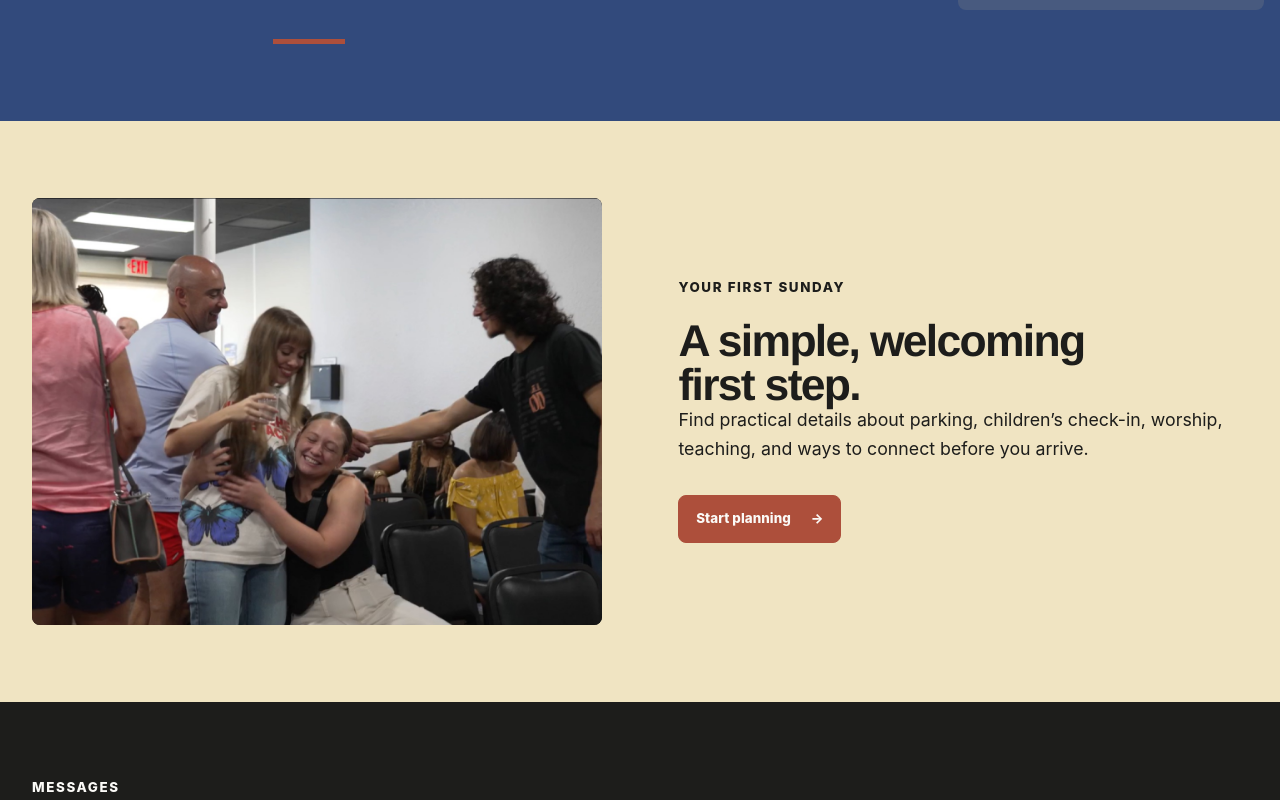
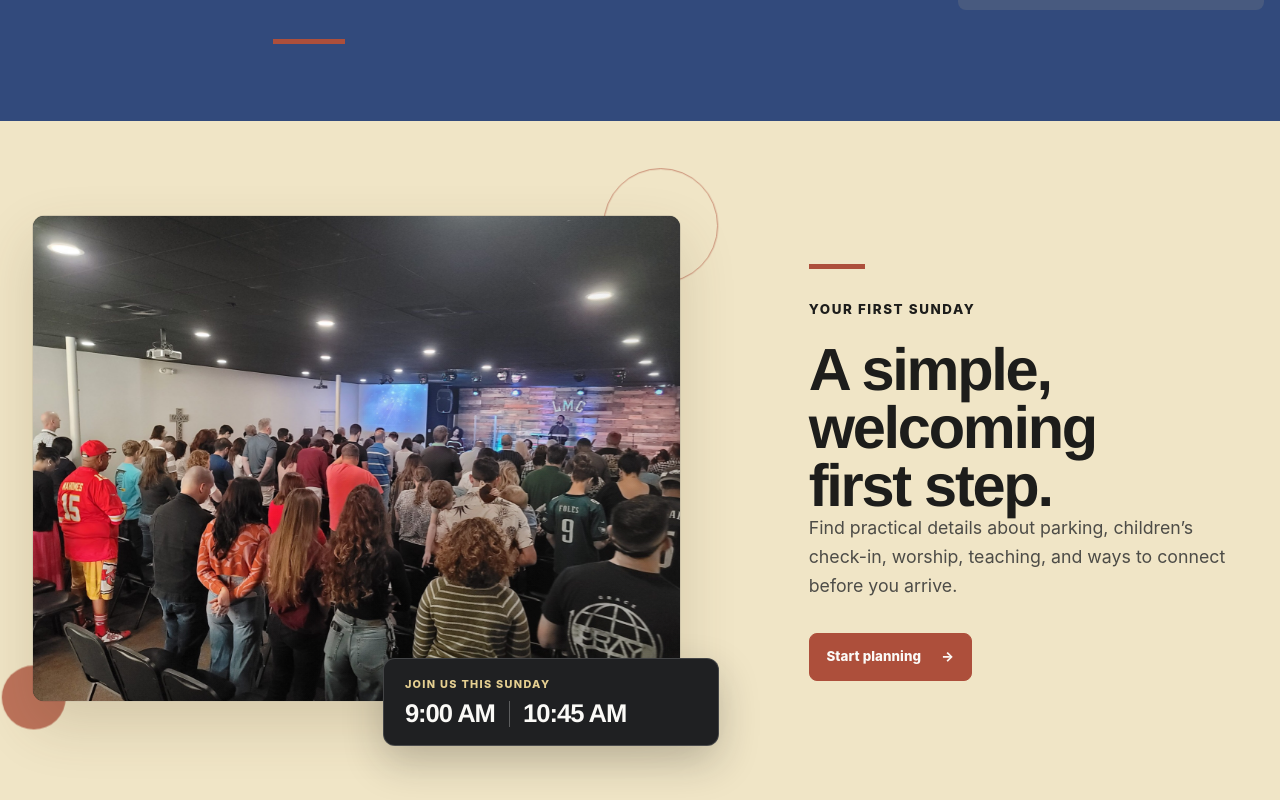
Before and after one commit to living-message-church/living-message-church, a Next.js app: page / in a window 1280 px wide. Shown: the part 1380-2180 px from the top of the page. Built offline with nearby package versions, Linux system fonts and the light colour scheme.

Commit message:
Elevate first visit invitation

```diff
--- a/src/components/sections/visit-editorial.tsx
+++ b/src/components/sections/visit-editorial.tsx
@@ -1,4 +1,4 @@
-import { homePhotography, homeSections } from "@/content";
+import { homePhotography, homeSections, serviceTimes } from "@/content";
 import { ActionGroup } from "@/components/ui/action-link";
 import { MediaFrame } from "@/components/ui/media-frame";
 import { Section } from "@/components/ui/section";
@@ -6,10 +6,30 @@ import { Eyebrow, Heading } from "@/components/ui/typography";
 
 export function VisitEditorial() {
   const content = homeSections.visit;
+  const inPerson = serviceTimes.filter((service) => service.format === "in-person");
+
   return (
-    <Section tone={content.tone} labelledBy="visit-title" containerClassName="feature-grid">
-      <MediaFrame image={homePhotography.visit} label="First-visit and welcome-team photography" ratio="landscape" tone="gold" />
-      <div className="feature-copy">
+    <Section className="visit-section" tone={content.tone} labelledBy="visit-title" containerClassName="feature-grid visit-grid">
+      <div className="visit-visual">
+        <div className="visit-image-shell">
+          <MediaFrame
+            image={homePhotography.visit}
+            label="Living Message Church gathered for worship"
+            ratio="landscape"
+            tone="gold"
+            sizes="(max-width: 48rem) 100vw, (max-width: 100rem) 58vw, 58rem"
+          />
+        </div>
+        <div className="visit-time-card">
+          <span>Join us this Sunday</span>
+          <div aria-label={`Sunday service times: ${inPerson.map((service) => service.time).join(" and ")}`}>
+            {inPerson.map((service) => <strong key={service.id}>{service.time}</strong>)}
+          </div>
+        </div>
+        <span className="visit-orbit visit-orbit-one" aria-hidden="true" />
+        <span className="visit-orbit visit-orbit-two" aria-hidden="true" />
+      </div>
+      <div className="feature-copy visit-copy">
         <Eyebrow>{content.eyebrow}</Eyebrow>
         <Heading id="visit-title">{content.title}</Heading>
         <p>{content.body}</p>
--- a/src/content/images.ts
+++ b/src/content/images.ts
@@ -14,8 +14,8 @@ export const homePhotography: {
   ministries: Record<string, ContentImage>;
 } = {
   visit: approved(
-    "/images/general/living-message-community-welcome.jpg",
-    "People welcoming one another at a Living Message Church gathering.",
+    "/images/general/living-message-worship-gathering.jpg",
+    "The Living Message Church congregation gathered for worship.",
   ),
   message: approved(
     "/images/general/living-message-bible-teaching.jpg",
@@ -42,7 +42,10 @@ export const homePhotography: {
 };
 
 export const pagePhotography: Record<string, ContentImage> = {
-  "/new-here": homePhotography.visit,
+  "/new-here": approved(
+    "/images/general/living-message-community-welcome.jpg",
+    "People welcoming one another at a Living Message Church gathering.",
+  ),
   "/contact": approved(
     "/images/general/living-message-lobby-community.jpg",
     "People connecting in the lobby at Living Message Church.",
--- a/src/styles/globals.css
+++ b/src/styles/globals.css
@@ -138,6 +138,28 @@ button, input, textarea, select { font: inherit; }
 .identity-layout > .media-frame { width: 100%; max-width: 24rem; justify-self: end; border: 1px solid rgb(255 255 255 / 0.18); border-bottom: 0.4rem solid var(--color-coral); box-shadow: 1rem 1rem 0 rgb(229 207 145 / 0.12); }
 .identity-layout > .media-frame .media-image { object-position: center 42%; }
 .feature-grid, .message-feature, .outreach-grid, .invitation-grid { display: grid; align-items: center; grid-template-columns: repeat(2, minmax(0, 1fr)); gap: clamp(3rem, 6vw, 6rem); }
+.visit-section { background: color-mix(in srgb, var(--color-gold) 48%, var(--color-paper-bright)); }
+.visit-grid { grid-template-columns: minmax(0, 1.22fr) minmax(20rem, 0.78fr); gap: clamp(3rem, 7vw, 7rem); }
+.visit-visual { position: relative; isolation: isolate; padding: 1.1rem clamp(1.5rem, 3vw, 3rem) 2.8rem 0; }
+.visit-image-shell { position: relative; z-index: 1; overflow: hidden; border: 1px solid rgb(29 29 27 / 0.14); border-radius: var(--radius-md); box-shadow: 0 1.5rem 3.5rem rgb(75 57 27 / 0.16); }
+.visit-image-shell::after { position: absolute; inset: 0; background: linear-gradient(135deg, transparent 45%, rgb(29 29 27 / 0.22)); content: ""; pointer-events: none; }
+.visit-image-shell .media-frame { border-radius: 0; aspect-ratio: 4 / 3; }
+.visit-image-shell .media-image { object-position: center 58%; animation: visit-image-drift 18s ease-in-out infinite alternate; }
+.visit-time-card { position: absolute; z-index: 3; right: 0; bottom: 0; width: min(21rem, 68%); border: 1px solid rgb(255 255 255 / 0.16); border-radius: var(--radius-md); background: color-mix(in srgb, var(--color-ink) 94%, var(--color-cobalt)); color: var(--color-paper-bright); padding: 1.15rem 1.3rem; box-shadow: 0 1rem 2.5rem rgb(29 29 27 / 0.24); animation: visit-card-float 6s ease-in-out infinite; }
+.visit-time-card > span { display: block; margin-bottom: 0.65rem; color: var(--color-gold); font-size: 0.68rem; font-weight: 820; letter-spacing: 0.12em; line-height: 1.2; text-transform: uppercase; }
+.visit-time-card > div { display: flex; align-items: center; gap: 0.85rem; }
+.visit-time-card strong { font-family: var(--font-display); font-size: clamp(1.25rem, 1rem + 0.75vw, 1.75rem); letter-spacing: -0.04em; line-height: 1; white-space: nowrap; }
+.visit-time-card strong + strong { border-left: 1px solid rgb(255 255 255 / 0.28); padding-left: 0.85rem; }
+.visit-orbit { position: absolute; z-index: -1; border-radius: 50%; pointer-events: none; }
+.visit-orbit-one { top: -1.25rem; right: 0.75rem; width: clamp(5rem, 9vw, 8rem); border: 1px solid color-mix(in srgb, var(--color-coral) 60%, transparent); aspect-ratio: 1; animation: visit-orbit-drift 9s ease-in-out infinite alternate; }
+.visit-orbit-two { bottom: 1rem; left: -2rem; width: clamp(3rem, 5vw, 5rem); background: color-mix(in srgb, var(--color-coral) 76%, transparent); aspect-ratio: 1; animation: visit-orbit-drift 7s ease-in-out -2s infinite alternate-reverse; }
+.visit-copy { position: relative; z-index: 1; }
+.visit-copy::before { display: block; width: 3.5rem; height: 0.3rem; margin-bottom: var(--space-5); background: var(--color-coral); content: ""; }
+.visit-copy .heading { max-width: 11ch; font-size: clamp(2.6rem, 1.8rem + 2.4vw, 4.5rem); }
+.visit-copy > p:not(.eyebrow) { max-width: 34ch; color: var(--color-ink-soft); }
+@keyframes visit-image-drift { from { transform: scale(1.015); } to { transform: scale(1.07); } }
+@keyframes visit-card-float { 0%, 100% { transform: translateY(0); } 50% { transform: translateY(-0.45rem); } }
+@keyframes visit-orbit-drift { from { transform: translate3d(0, 0, 0); } to { transform: translate3d(0.8rem, -0.7rem, 0); } }
 .feature-copy > p:not(.eyebrow), .outreach-grid > div > p:not(.eyebrow) { max-width: 38rem; }
 .section-heading-row { display: flex; align-items: end; justify-content: space-between; gap: var(--space-5); margin-bottom: var(--space-6); }
 .section-heading-row .action-group { margin: 0; }
@@ -314,6 +336,8 @@ button, input, textarea, select { font: inherit; }
   .identity-layout { grid-template-columns: repeat(2, minmax(0, 1fr)); }
   .identity-layout > .eyebrow { grid-column: 1 / -1; }
   .identity-layout > .media-frame { width: min(100%, 22rem); justify-self: center; }
+  .visit-grid { gap: clamp(2.5rem, 5vw, 4rem); }
+  .visit-time-card { width: min(19rem, 72%); }
 }
 
 @media (max-width: 56rem) {
@@ -358,6 +382,13 @@ button, input, textarea, select { font: inherit; }
   .identity-copy .heading { font-size: clamp(2.55rem, 2rem + 3vw, 3.4rem); }
   .identity-section::after { right: -10rem; opacity: 0.72; }
   .identity-layout > .media-frame { width: 100%; max-width: none; aspect-ratio: 16 / 10; box-shadow: 0.7rem 0.7rem 0 rgb(229 207 145 / 0.12); }
+  .visit-grid { gap: var(--space-6); }
+  .visit-visual { padding: 0 0 2.6rem; }
+  .visit-image-shell .media-frame { aspect-ratio: 16 / 11; }
+  .visit-time-card { right: var(--space-3); width: min(20rem, calc(100% - var(--space-5))); }
+  .visit-orbit-one { top: -1.5rem; right: -1rem; }
+  .visit-orbit-two { bottom: 1.25rem; left: -1rem; }
+  .visit-copy::before { margin-bottom: var(--space-4); }
   .editorial-panel { min-height: 0; }
   .feed-empty-state { min-height: 16rem; grid-template-columns: 1fr; }
   .contact-placeholder { min-height: 18rem; padding: var(--space-5); }
@@ -384,5 +415,6 @@ button, input, textarea, select { font: inherit; }
 @media (prefers-reduced-motion: reduce) {
   html { scroll-behavior: auto; }
   .hero-video { display: none; }
+  .visit-image-shell .media-image, .visit-time-card, .visit-orbit { animation: none; }
   *, *::before, *::after { scroll-behavior: auto !important; transition-duration: 0.01ms !important; animation-duration: 0.01ms !important; animation-iteration-count: 1 !important; }
 }
```
Also changed, not shown: 1 other file (tests, documents, lock files or other folders).
